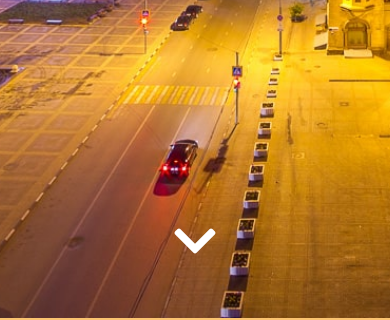
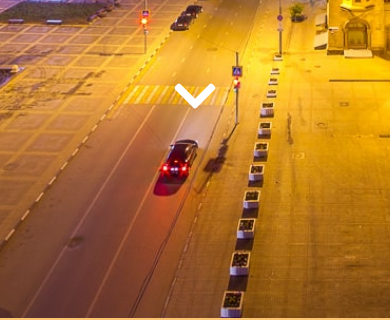
Before and after one commit to phtral/New-key.ru, a plain HTML site: page index.html in a window 390 px wide. Shown: the part 526-846 px from the top of the page. Drawn offline with nearby package versions, Linux system fonts and the light colour scheme; a web font is replaced by a local one.

Commit message:
Change errors 170219 22:30

```diff
--- a/css/main.css
+++ b/css/main.css
@@ -237,6 +237,9 @@ p.footer__social_icons a:hover {
  Media
 -------------------------------*/
 @media (max-width: 1160px) {
+    .down {
+        bottom: 175px;
+    }
     .navbar{
         width: 100%;
         background-color: #fac370;
```
